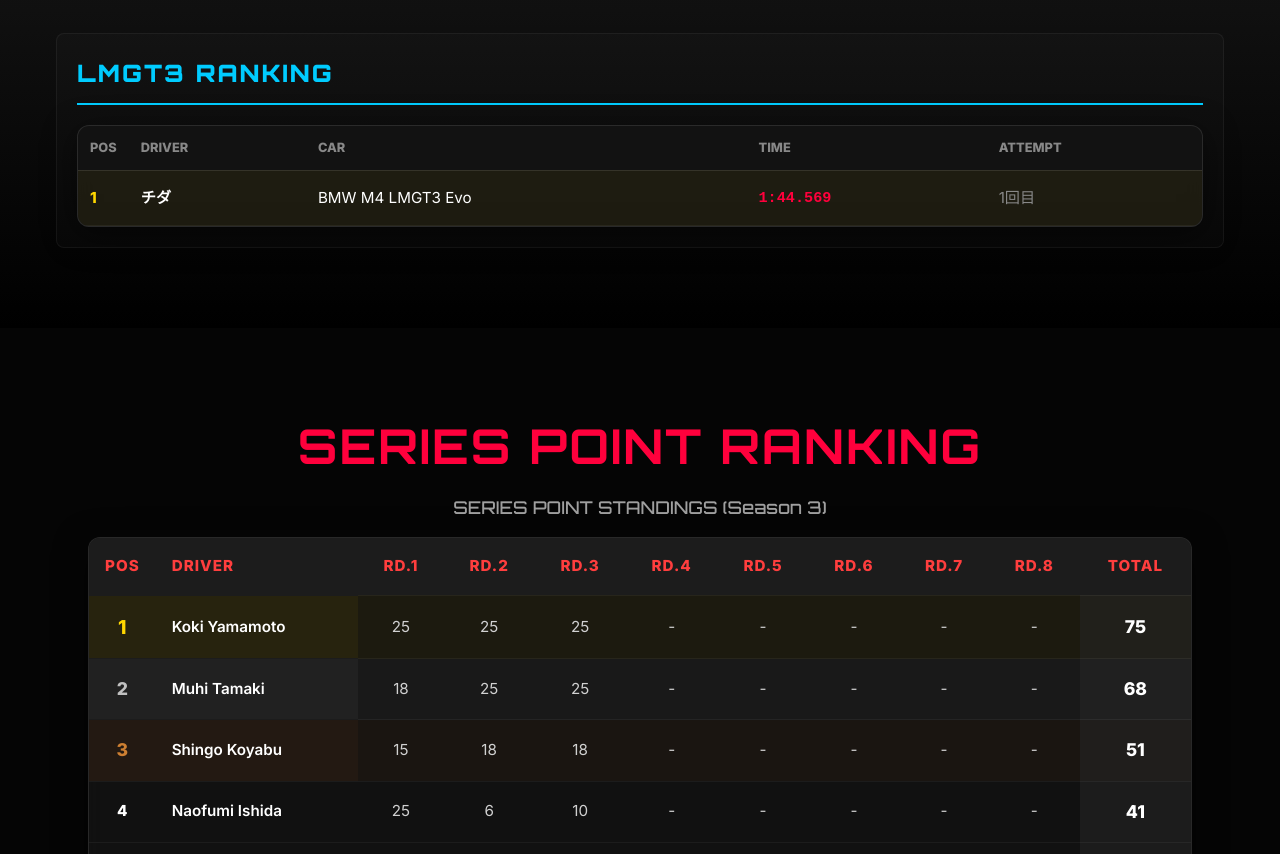
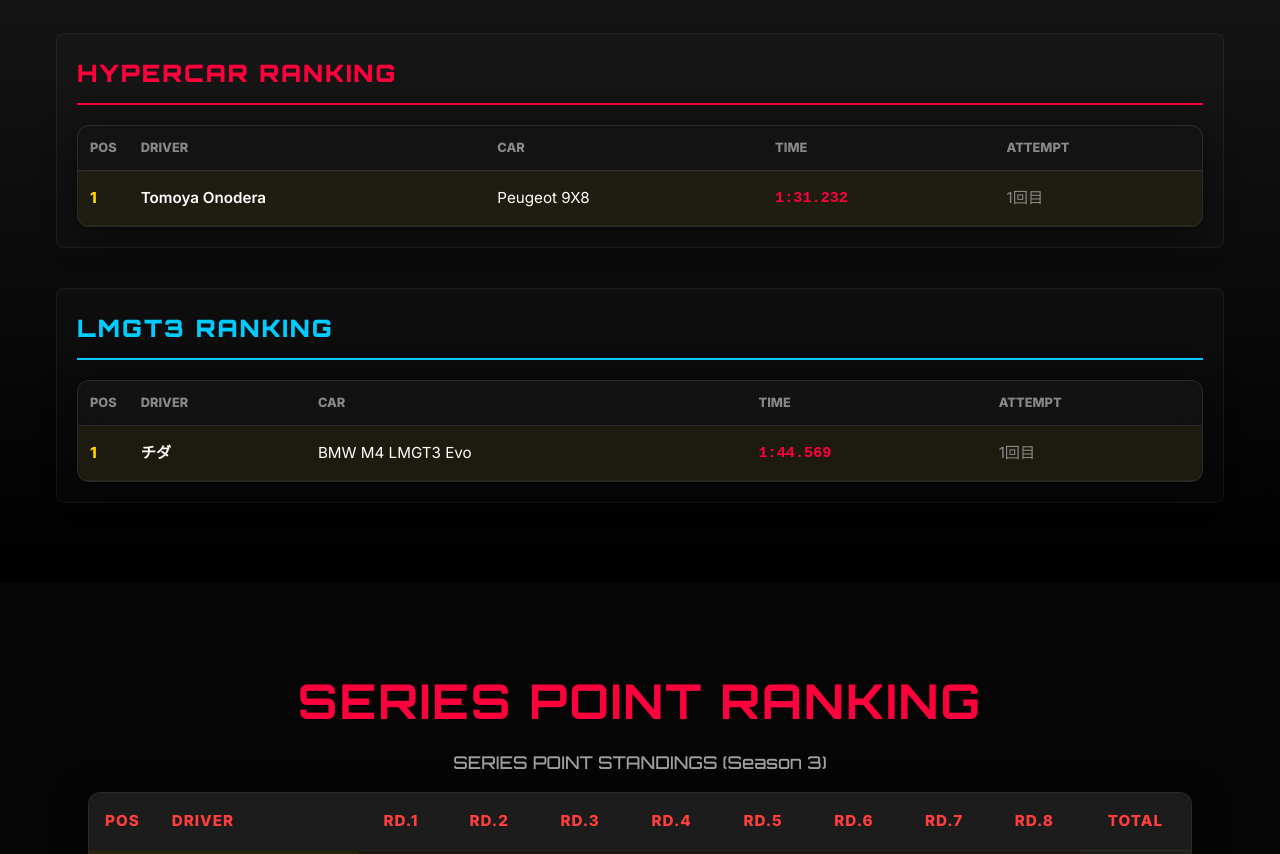
Before and after one commit to ciccida/wec-sprint-series, a React (Vite) app: page / in a window 1280 px wide. Shown: the part 3800-4654 px from the top of the page. Built offline with nearby package versions, Linux system fonts and the light colour scheme; no server answers.

Commit message:
feat: reflect latest Round 4 Time Attack results

```diff
--- a/src/data/timeAttackData.js
+++ b/src/data/timeAttackData.js
@@ -55,6 +55,7 @@ export const timeAttackData = {
 
       ] },
     "4": { image: "/images/ta/vol3_rd4_cover.jpg", results: [
+        { name: "Tomoya Onodera", class: "HYPERCAR", car: "Peugeot 9X8", time: "1:31.232", attempt: 1 },
         { name: "チダ", class: "LMGT3", car: "BMW M4 LMGT3 Evo", time: "1:44.569", attempt: 1 }
       ] },
     "5": { image: "", results: [] },
```
